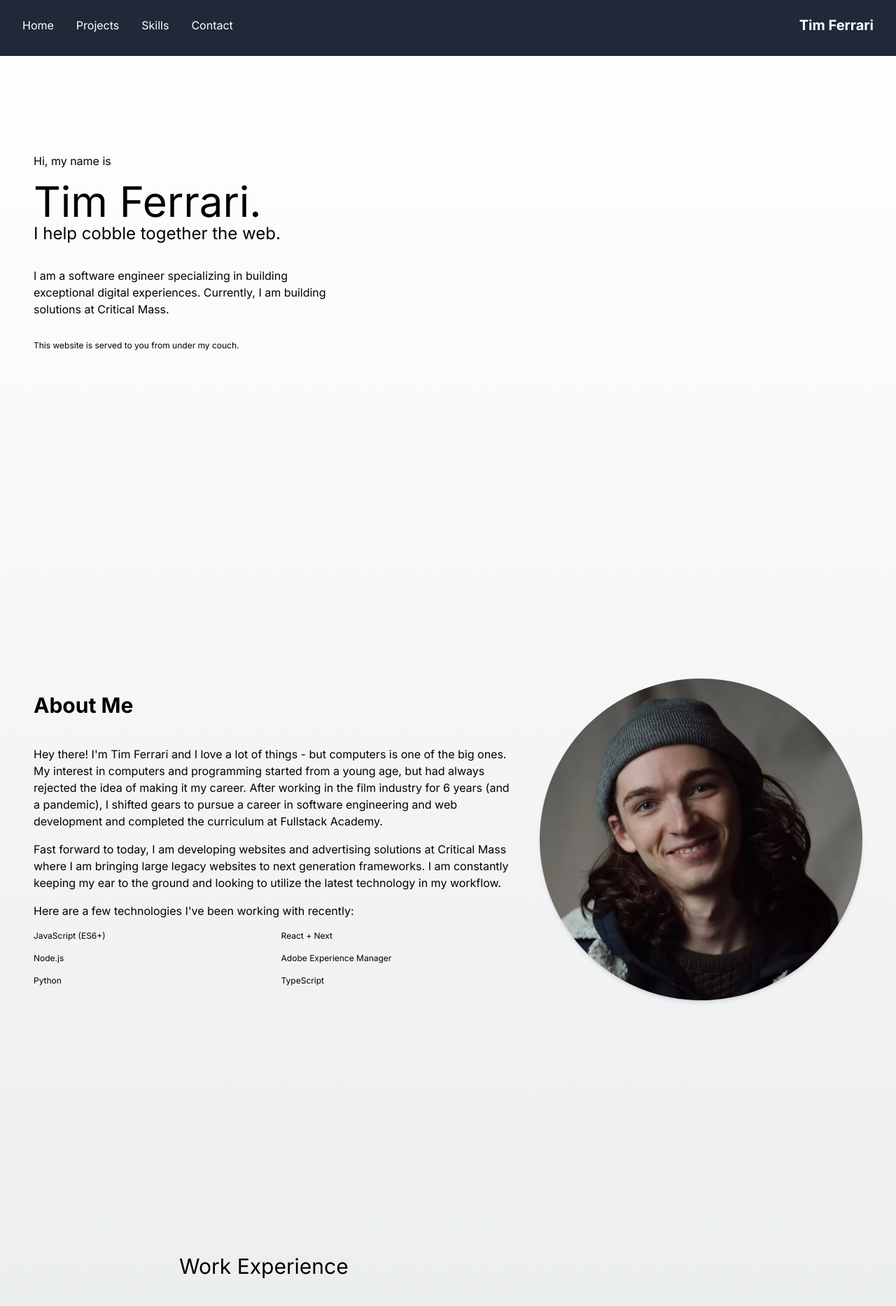
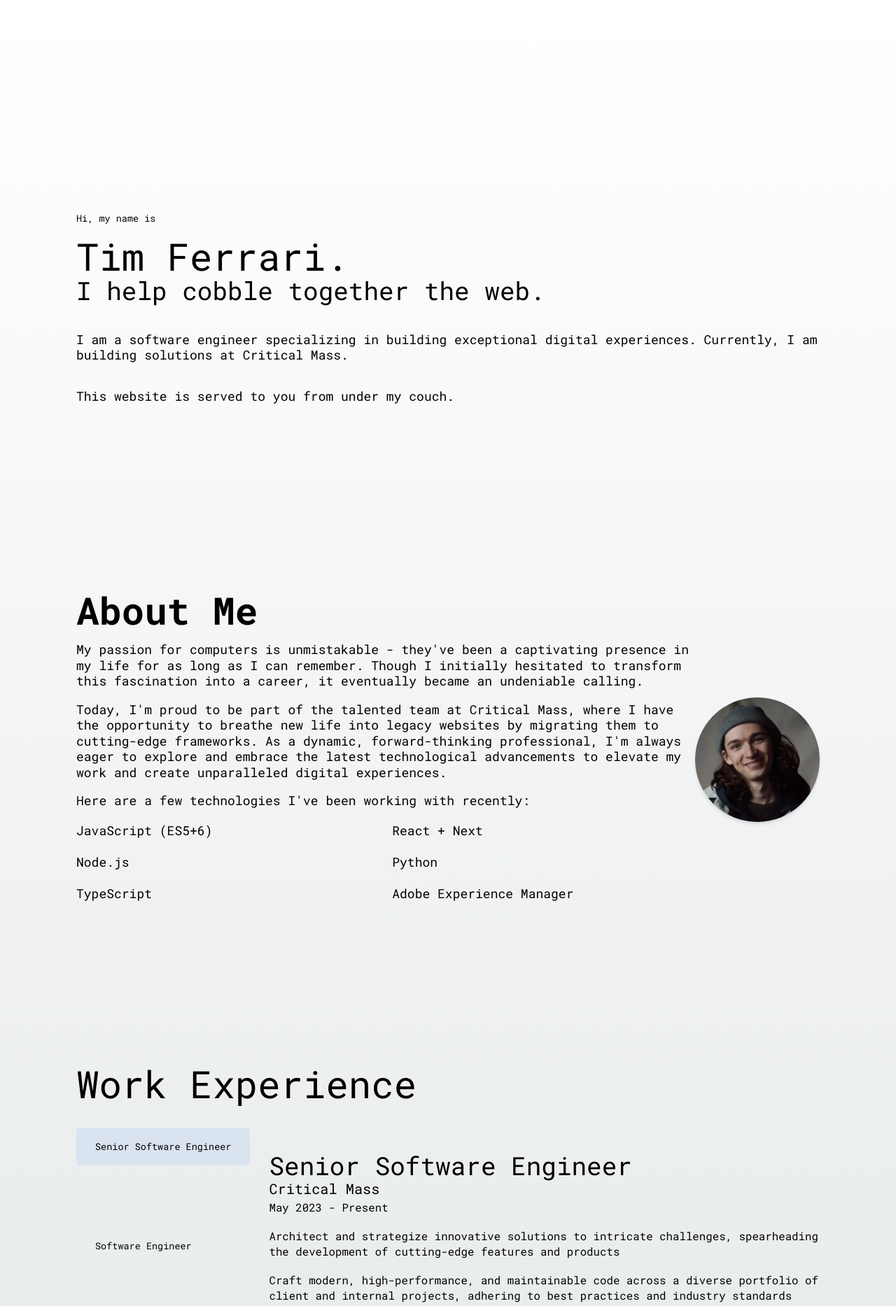
Before and after one commit to yunggarlic/new_personal, a Next.js app: page / in a window 1280 px wide. Shown: the top 1867 px of the page at 70% size. Built offline with nearby package versions, Linux system fonts and the light colour scheme.

Commit message:
updates font sizes

```diff
--- a/src/components/About.tsx
+++ b/src/components/About.tsx
@@ -1,41 +1,43 @@
-import React from 'react';
-import Image from 'next/image';
-import picSrc from '../../public/me.jpg';
+import React from "react";
+import Image from "next/image";
+import picSrc from "../../public/me.jpg";
 
 const About: React.FC = () => {
   return (
-    <section className="h-screen flex items-center gap-8" id="about">
-      <div className="w-3/5">
-        <h2 className="text-3xl font-bold">About Me</h2>
-        <p className="text-md pt-10">
-          Hey there! I'm Tim Ferrari and I love a lot of things - but computers
-          is one of the big ones. My interest in computers and programming
-          started from a young age, but had always rejected the idea of making
-          it my career. After working in the film industry for 6 years (and a
-          pandemic), I shifted gears to pursue a career in software engineering
-          and web development and completed the curriculum at{' '}
-          <a>Fullstack Academy.</a>
+    <section
+      className="flex flex-col tablet:flex-row items-center space-y-8"
+      id="about"
+    >
+      <div className="space-y-4">
+        <h2 className="font-bold">About Me</h2>
+        <p className="">
+          My passion for computers is unmistakable - they've been a captivating
+          presence in my life for as long as I can remember. Though I initially
+          hesitated to transform this fascination into a career, it eventually
+          became an undeniable calling.
         </p>
-        <p className="text-md pt-4">
-          Fast forward to today, I am developing websites and advertising
-          solutions at <a href="criticalmass.com">Critical Mass</a> where I am
-          bringing large legacy websites to next generation frameworks. I am
-          constantly keeping my ear to the ground and looking to utilize the
-          latest technology in my workflow.
+        <p className="">
+          Today, I'm proud to be part of the talented team at{" "}
+          <a href="criticalmass.com">Critical Mass</a>, where I have the
+          opportunity to breathe new life into legacy websites by migrating them
+          to cutting-edge frameworks. As a dynamic, forward-thinking
+          professional, I'm always eager to explore and embrace
+          the latest technological advancements to elevate my work and create
+          unparalleled digital experiences.
         </p>
-        <p className="text-md pt-4">
+        <p className="">
           Here are a few technologies I've been working with recently:
         </p>
-        <ul className="grid grid-cols-2 gap-4 pt-4">
-          <li className="text-xs">JavaScript (ES6+)</li>
-          <li className="text-xs">React + Next</li>
-          <li className="text-xs">Node.js</li>
-          <li className="text-xs">Adobe Experience Manager</li>
-          <li className="text-xs">Python</li>
-          <li className="text-xs">TypeScript</li>
+        <ul className="skills-list grid grid-cols-2 auto-rows-fr gap-4">
+          <li className="">JavaScript (ES5+6)</li>
+          <li className="">React + Next</li>
+          <li className="">Node.js</li>
+          <li className="">Python</li>
+          <li className="">TypeScript</li>
+          <li className="">Adobe Experience Manager</li>
         </ul>
       </div>
-      <div className="img-side w-2/5">
+      <div className="img-side">
         <Image
           src={picSrc}
           className="mx-auto rounded-full shadow-md"
--- a/src/components/Hero.tsx
+++ b/src/components/Hero.tsx
@@ -1,20 +1,19 @@
-import React from 'react';
+import React from "react";
 
 const Hero: React.FC = () => {
   return (
-    <section className="hero h-screen flex items-center mb-8">
-      <div className="relative">
-        <div className="text-side flex flex-col justify-center">
-          <h1 className="text-l mb-4">Hi, my name is</h1>
-          <h2 className="text-6xl ">Tim Ferrari.</h2>
-          <h3 className="text-2xl max-w-md">
-            I help cobble together the web.
-          </h3>
-          <p className="text-md max-w-md pt-8">
-            I am a software engineer specializing in building exceptional digital experiences. Currently, I am building solutions at Critical Mass.
-          </p>
-          <p className="text-xs max-w-md pt-8">This website is served to you from under my couch.</p>
-        </div>
+    <section className="hero h-screen-minus-nav">
+      <div className="h-full text-side flex flex-col justify-center">
+        <h1 className="text-xs mb-4">Hi, my name is</h1>
+        <h2 className="">Tim Ferrari.</h2>
+        <h3 className="">I help cobble together the web.</h3>
+        <p className="pt-8">
+          I am a software engineer specializing in building exceptional digital
+          experiences. Currently, I am building solutions at Critical Mass.
+        </p>
+        <p className="pt-8">
+          This website is served to you from under my couch.
+        </p>
       </div>
     </section>
   );
--- a/src/components/Navbar.tsx
+++ b/src/components/Navbar.tsx
@@ -34,7 +34,7 @@ const Navbar: React.FC = () => {
 
   return (
     <nav
-      className={`bg-gray-800 max-h-20 left-0 py-4 px-4 md:px-8 z-50 transform transition-transform duration-300 ${
+      className={`flex items-center transparent left-0 py-4 px-4 md:px-8 z-50 transform transition-transform duration-300 ${
         isHidden ? "-translate-y-full fixed top-0 w-full" : "fixed top-0 w-full"
       }`}
     >
@@ -46,7 +46,7 @@ const Navbar: React.FC = () => {
           >
             Tim Ferrari
           </a>
-          <div className="md:hidden">
+          <div className="md:hidden h-6">
             <button
               className="text-white hover:text-gray-300 focus:outline-none"
               onClick={toggleMobileMenu}
--- a/src/components/Projects.tsx
+++ b/src/components/Projects.tsx
@@ -27,10 +27,10 @@ const projectProps = [
 
 const Projects: React.FC = () => {
   return (
-    <section className="h-screen mb-8" id="projects">
-      <h2 className="text-3xl font-bold mb-2">Projects</h2>
-      <span className="text-lg mb-4">Check out some of my work</span>
-      <div className="mt-8 flex flex-col">
+    <section className="space-y-4" id="projects">
+      <h2 className="">Projects</h2>
+      <p className="">Check out some of my work</p>
+      <div className="flex flex-col">
         {projectProps.map((project, i) => (
           <FeaturedProject key={i} {...project} />
         ))}
--- a/src/components/Work.tsx
+++ b/src/components/Work.tsx
@@ -41,20 +41,20 @@ const Work: React.FC = () => {
 
   return (
     <section
-      className="h-screen flex items-center pb-24 max-w-3xl mx-auto"
+      className="flex items-center h-screen"
       id="work"
     >
-      <div className="h-80 w-full my-auto">
-        <h2 className="text-3xl pb-8">Work Experience</h2>
-        <div className="work-inner flex h-full">
-          <div className="tab-list flex flex-col mr-6">
+      <div className="w-full my-auto">
+        <h2 className="pb-8">Work Experience</h2>
+        <div className="work-inner flex flex-col tablet:flex-row h-full space-y-8">
+          <div className="tab-list flex justify-between gap-4 tablet:flex-col tablet:mr-6">
             {jobs.map((job, i) => (
               <button
                 key={i}
                 onClick={() => setCurrentJob(i)}
                 className={`${
-                  currentJob === i ? 'active ' : ''
-                } w-full whitespace-nowrap text-left px-6 text-xs h-12 transition-all hover:bg-blue-500/10 dark:hover:bg-blue-500/20`}
+                  currentJob === i ? 'active bg-blue-500/10 dark:bg-blue-500/20' : ''
+                } w-full rounded tablet:whitespace-nowrap text-left p-4 tablet:px-6 text-xs tablet:h-12 transition-all hover:bg-blue-500/10 dark:hover:bg-blue-500/20`}
               >
                 {job.jobTitle}
               </button>
@@ -64,10 +64,10 @@ const Work: React.FC = () => {
             {jobs.map((job, i) => (
               <Job
                 {...job}
-                className={`absolute transition-opacity duration-500 ${
+                className={`transition-opacity duration-500 ${
                   currentJob === i
-                    ? 'visible opacity-100'
-                    : 'invisible opacity-0'
+                    ? 'visible opacity-100 h-full'
+                    : 'invisible opacity-0 h-0'
                 } `}
                 key={i}
               />
@@ -99,7 +99,7 @@ const Job: React.FC<JobProps> = ({
   return (
     <div className={`job ${className}`}>
       <h3 className="leading-8">
-        <span>{jobTitle} </span>@<a> {company}</a>
+        <span>{jobTitle} </span><a className="block text-lg"> {company}</a>
       </h3>
       <p className="text-sm pb-4">
         {startDate} - {endDate}
--- a/src/pages/index.tsx
+++ b/src/pages/index.tsx
@@ -1,9 +1,9 @@
-import Head from 'next/head';
-import Image from 'next/image';
-import styles from '@/styles/Home.module.css';
+import Head from "next/head";
+import Image from "next/image";
+import styles from "@/styles/Home.module.css";
 
-import { useEffect, useState, useRef } from 'react';
-import { Inter } from 'next/font/google';
+import { useEffect, useState, useRef } from "react";
+import { Roboto_Mono } from "next/font/google";
 import {
   Navbar,
   Hero,
@@ -12,10 +12,10 @@ import {
   About,
   Work,
   Contact,
-} from '../components';
+} from "../components";
 
 // If loading a variable font, you don't need to specify the font weight
-const inter = Inter({ subsets: ['latin'] });
+const roboto = Roboto_Mono({ subsets: ["latin"] });
 
 export default function Home(): JSX.Element {
   return (
@@ -24,16 +24,16 @@ export default function Home(): JSX.Element {
         <title>Tim Ferrari | Software Developer</title>
         <meta
           name="description"
-          content="Tim Ferrari is a software developer "
+          content="Discover the world of software development with Tim Ferrari, a seasoned software developer with expertise in multiple programming languages and platforms."
         />
         <meta
           name="viewport"
-          content="Discover the world of software development with Tim Ferrari, a seasoned software developer with expertise in multiple programming languages and platforms."
+          content="width=device-width, initial-scale=1, shrink-to-fit=no"
         />
         <link rel="icon" href="/favicon.ico" />
       </Head>
-      <main className={`container px-12 mx-auto ${inter.className}`}>
-        <Navbar />
+      <Navbar />
+      <main className={`max-w-5xl mx-auto px-6 tablet:px-10 space-y-10 ${roboto.className}`}>
         <Hero />
         <About />
         <Work />
--- a/src/styles/globals.css
+++ b/src/styles/globals.css
@@ -6,9 +6,6 @@
   --nav-height: 80px;
   --max-width: 1100px;
   --border-radius: 12px;
-  --font-mono: ui-monospace, Menlo, Monaco, 'Cascadia Mono', 'Segoe UI Mono',
-    'Roboto Mono', 'Oxygen Mono', 'Ubuntu Monospace', 'Source Code Pro',
-    'Fira Mono', 'Droid Sans Mono', 'Courier New', monospace;
 
   --foreground-rgb: 0, 0, 0;
   --background-start-rgb: 214, 219, 220;
@@ -42,6 +39,7 @@
   margin: 0;
 }
 
+
 html,
 body {
   max-width: 100vw;
@@ -62,11 +60,65 @@ nav {
   height: var(--nav-height);
 }
 
-/* main{} */
+main{
+  margin-top: var(--nav-height);
+}
 
-.hero {
-  margin-bottom: var(--nav-height);
-  height: calc(100vh - var(--nav-height));
+html{
+  font-size:16px;
+  line-height:24px;
+}
+
+h1{
+  font-size: 3rem;
+  line-height: 3rem;
+}
+h2{
+  font-size: 2rem;
+  line-height: 2rem;
+}
+h3{
+  font-size: 1.5rem;
+  line-height: 2rem;
+}
+h4{
+  font-size: 1.25rem;
+  line-height: 1.5rem;
+}
+h5{
+  font-size: 0.75rem;
+  line-height: 1.25rem;
+}
+p{
+  font-size: 1rem;
+  line-height: 1.25rem;
+}
+
+
+
+@media(min-width: 768px){
+  html{
+    font-size: 18px;
+    line-height:1.5rem;
+  }
+  h1{
+    font-size: 4.5rem;
+    line-height: 4.5rem;
+  }
+  h2{
+    font-size: 3rem;
+    line-height: 3rem;
+  }
+
+  h3{
+    font-size: 2rem;
+    line-height: 2.5rem;
+  }
+
+  h4{
+    font-size: 1.5rem;
+    line-height: 2rem;
+  }
 }
 
 a {
@@ -74,6 +126,11 @@ a {
   text-decoration: none;
 }
 
+.skills-list > li{
+  display: flex;
+  align-items: center;
+}
+
 @media (prefers-color-scheme: dark) {
   html {
     color-scheme: dark;
--- a/tailwind.config.js
+++ b/tailwind.config.js
@@ -2,7 +2,15 @@
 module.exports = {
   content: ["./src/**/*.{js,ts,jsx,tsx}"],
   theme: {
-    extend: {},
+    extend: {
+      height:{
+        "screen-minus-nav": "calc(100vh - var(--nav-height))",
+      },
+      screens:{
+        tablet: "768px",
+        desktop: "1024px",
+      }
+    },
   },
   plugins: [],
 }
```
Also changed, not shown: src/components/Contact.tsx (+4 -4 lines).
